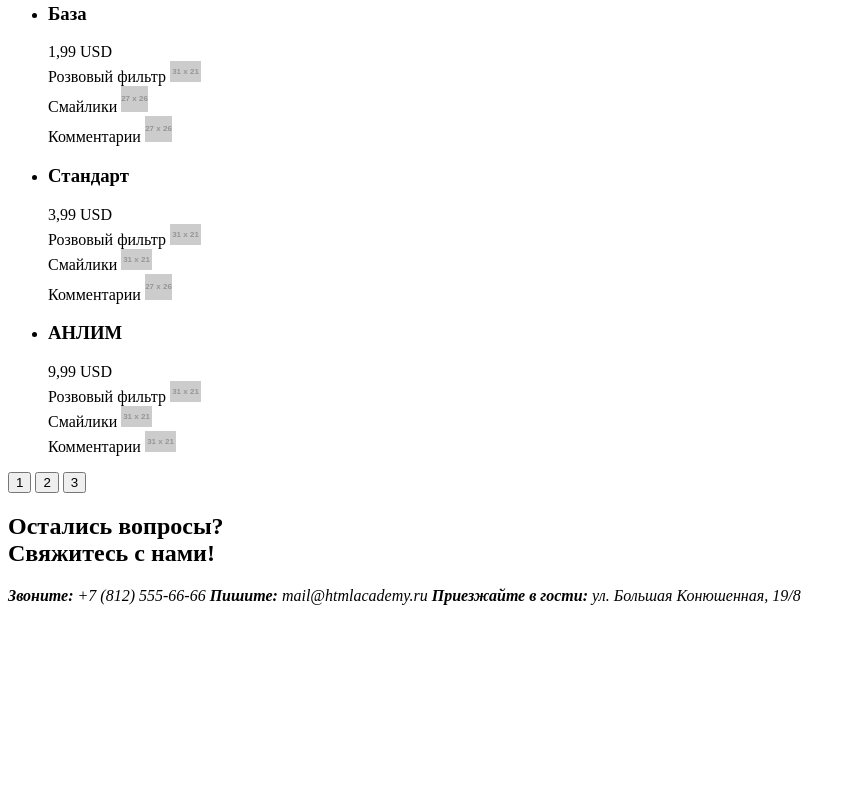
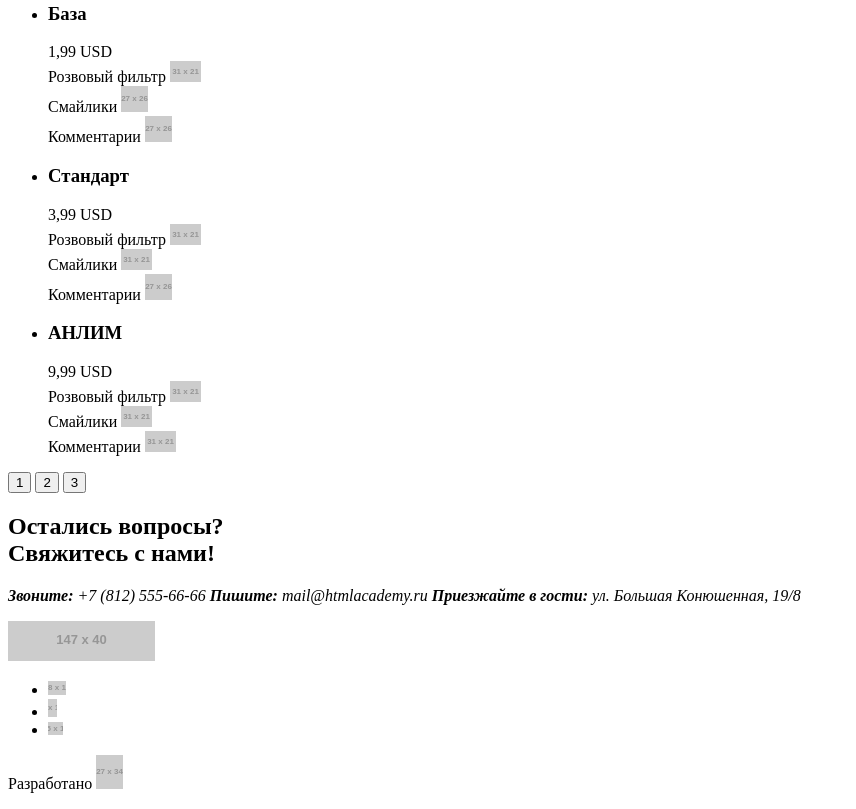
Before and after one commit to Khebnev/Pink, a plain HTML site: page index.html in a window 1280 px wide. Shown: the part 1779-2588 px from the top of the page, without its empty margins (0-856 px from the left). Before the commit the page ends 2392 px from the top, so only its background shows below. Drawn offline with Linux system fonts and the light colour scheme; placeholder pictures from the web are drawn by us.

Commit message:
Добавил блок подвала на главную

```diff
--- a/index.html
+++ b/index.html
@@ -4,7 +4,7 @@
     <meta charset="UTF-8">
     <title>Pink</title>
 </head>
-<body>
+<body class="container-small container-middle container-big">
 
     <header class="page-header">
         <nav class="menu popup-menu">
@@ -204,7 +204,6 @@
         </section>
     </main>
 
-    <footer>
     <section class="contacts">
         <!-- Фоном карта -->
         <h2 class="contacts__title">
@@ -222,6 +221,26 @@
             </span>
         </address>
     </section>
+
+    <footer class="page-footer">
+        <p class="footer__logo">
+            <img class="includes__img-yes" src="http://placehold.it/147x40">
+        </p>
+        <ul class="footer__social social__list">
+            <li class="social__item twitter">
+                <img class="social__icon" src="http://placehold.it/18x14">
+            </li>
+            <li class="social__item facebook">
+                <img class="social__icon" src="http://placehold.it/9x18">
+            </li>
+            <li class="social__item youtube">
+                <img class="social__icon" src="http://placehold.it/15x13">
+            </li>
+        </ul>
+        <p class="copyright">
+            <span class="copyright__developed-by">Разработано</span>
+            <img class="social__icon" src="http://placehold.it/27x34">
+        </p>
     </footer>
 
 </body>
```
Lines whose indentation alone changed are shown as unchanged.
